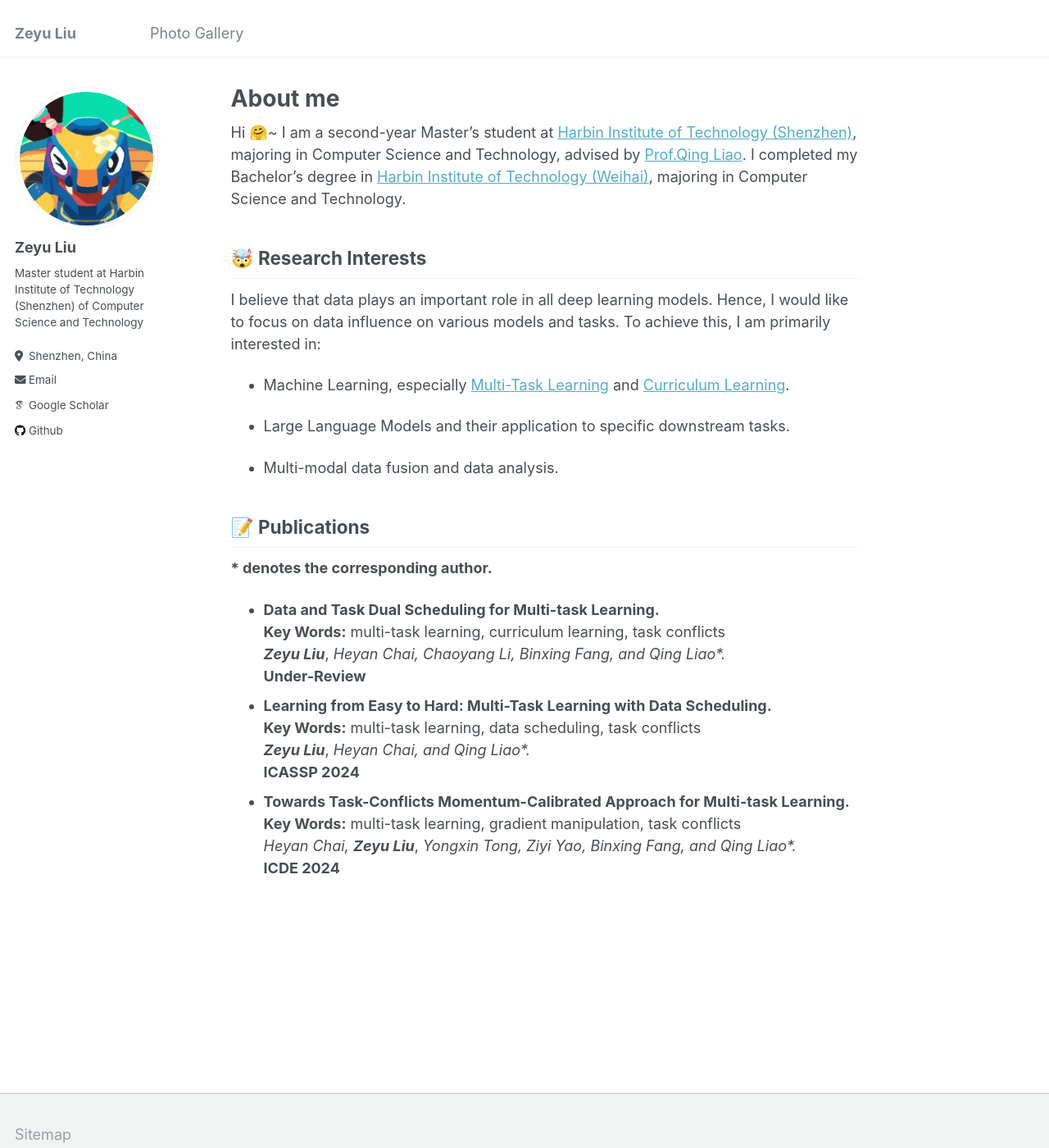
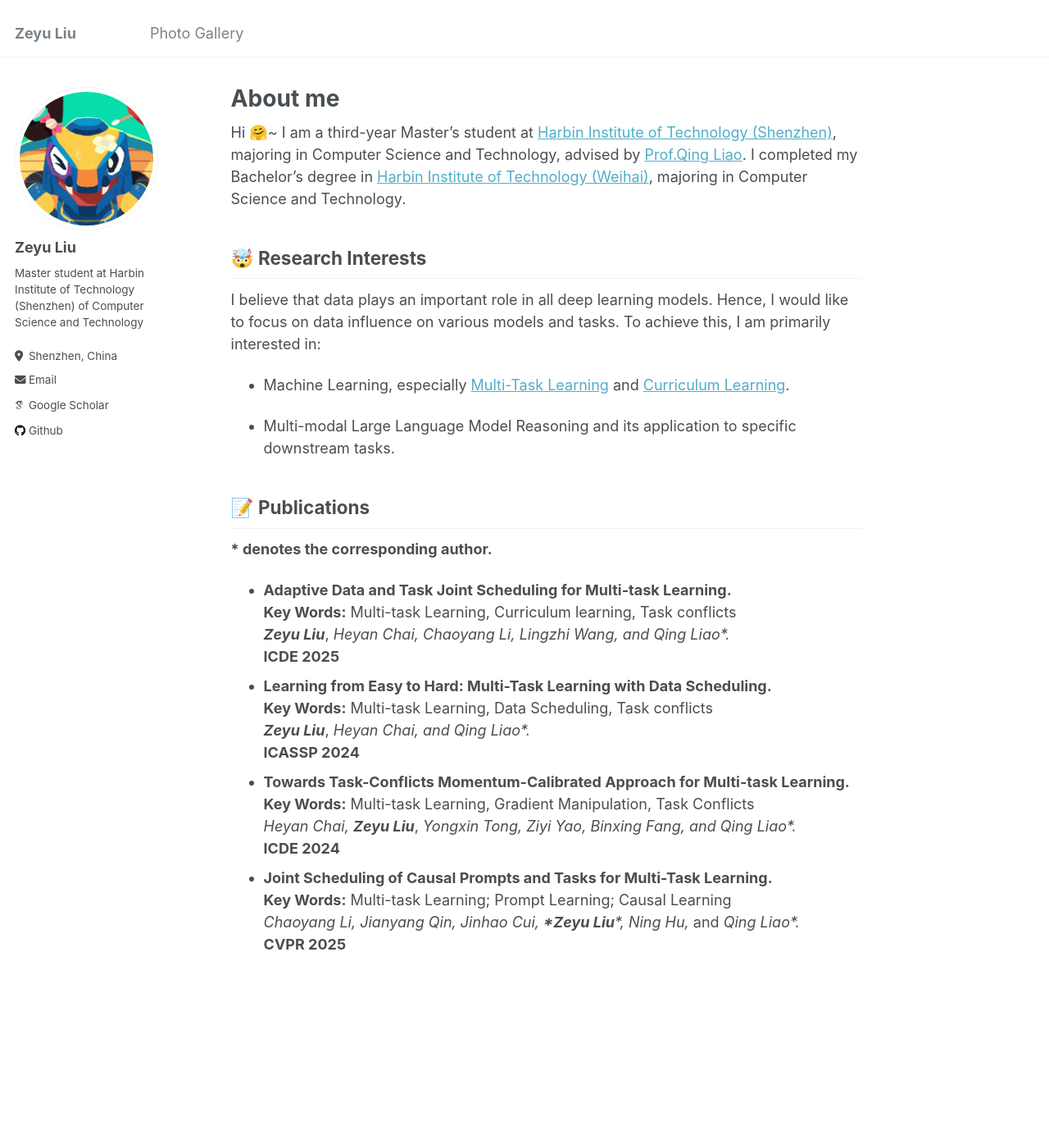
Before and after one commit to ZeyuLiu0706/zeyuliu0706.github.io, a Jekyll site: the page built from _pages/about.md, in a window 1280 px wide and 1400 px high. Shown: the whole window at 82% size. Built offline with Jekyll 4.4.1, drawn with Linux system fonts in a browser that asks for light colours; some web fonts are replaced.

Commit message:
Update about.md

```diff
--- a/_pages/about.md
+++ b/_pages/about.md
@@ -7,31 +7,34 @@
   - /about.html
 ---
 
-Hi 🤗~ I am a second-year Master's student at [Harbin Institute of Technology (Shenzhen)](https://www.hitsz.edu.cn/index.html), majoring in Computer Science and Technology, advised by [Prof.Qing Liao](http://liaoqing.hitsz.edu.cn/). I completed my Bachelor’s degree in [Harbin Institute of Technology (Weihai)](https://www.hitsz.edu.cn/index.html), majoring in Computer Science and Technology.
+Hi 🤗~ I am a third-year Master's student at [Harbin Institute of Technology (Shenzhen)](https://www.hitsz.edu.cn/index.html), majoring in Computer Science and Technology, advised by [Prof.Qing Liao](http://liaoqing.hitsz.edu.cn/). I completed my Bachelor’s degree in [Harbin Institute of Technology (Weihai)](https://www.hitsz.edu.cn/index.html), majoring in Computer Science and Technology.
 
 ## 🤯 Research Interests
 I believe that data plays an important role in all deep learning models. Hence, I would like to focus on data influence on various models and tasks. To achieve this, I am primarily interested in:
 
 - Machine Learning, especially [Multi-Task Learning](https://ieeexplore.ieee.org/document/9392366) and [Curriculum Learning](https://ieeexplore.ieee.org/document/9392296).
 
-- Large Language Models and their application to specific downstream tasks.
+- Multi-modal Large Language Model Reasoning and its application to specific downstream tasks.
 
-- Multi-modal data fusion and data analysis.
 
 ## 📝 Publications
 **\* denotes the corresponding author.**
-- **Data and Task Dual Scheduling for Multi-task Learning.**\
-  **Key Words:** multi-task learning, curriculum learning, task conflicts \
-  ***Zeyu Liu***, _Heyan Chai, Chaoyang Li, Binxing Fang, and Qing Liao*._ \
-  **Under-Review**
+- **Adaptive Data and Task Joint Scheduling for Multi-task Learning.**\
+  **Key Words:** Multi-task Learning, Curriculum learning, Task conflicts \
+  ***Zeyu Liu***, _Heyan Chai, Chaoyang Li, Lingzhi Wang, and Qing Liao*._ \
+  **ICDE 2025**
 - **Learning from Easy to Hard: Multi-Task Learning with Data Scheduling.** \
-   **Key Words:** multi-task learning, data scheduling, task conflicts \
+   **Key Words:** Multi-task Learning, Data Scheduling, Task conflicts \
    ***Zeyu Liu***, _Heyan Chai, and Qing Liao*._ \
    **ICASSP 2024**
 - **Towards Task-Conflicts Momentum-Calibrated Approach for Multi-task Learning.** \
-   **Key Words:** multi-task learning, gradient manipulation, task conflicts \
+   **Key Words:** Multi-task Learning, Gradient Manipulation, Task Conflicts \
    _Heyan Chai,_ ***Zeyu Liu***, _Yongxin Tong, Ziyi Yao, Binxing Fang, and Qing Liao*._ \
    **ICDE 2024**
+- **Joint Scheduling of Causal Prompts and Tasks for Multi-Task Learning.** \
+  **Key Words:** Multi-task Learning; Prompt Learning; Causal Learning \
+  _Chaoyang Li,_ _Jianyang Qin,_ _Jinhao Cui,_ _***Zeyu Liu***,_ _Ning Hu,_ and _Qing Liao*._ \
+  **CVPR 2025**
 
 
 
```
